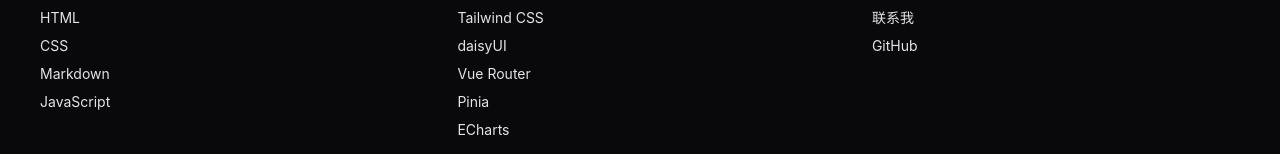
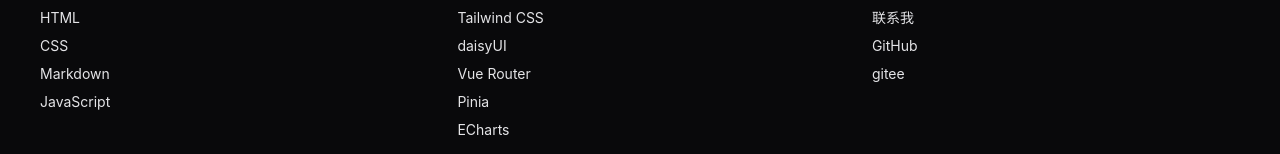
Before and after one commit to yangster33/dls_toolroom, a Vue app: page / in a window 1280 px wide. Shown: the part 1045-1199 px from the top of the page. Built offline with nearby package versions, Linux system fonts and the light colour scheme.

Commit message:
更新git链接

```diff
--- a/src/components/layout/DlsFooter.vue
+++ b/src/components/layout/DlsFooter.vue
@@ -65,8 +65,19 @@
         <a class="link link-hover" href="/about">关于项目</a>
         <a class="link link-hover" href="/docs">使用文档</a>
         <a class="link link-hover" href="mailto:yangster33@outlook.com">联系我</a>
-        <a class="link link-hover" href="https://github.com" target="_blank" rel="noopener"
+        <a
+          class="link link-hover"
+          href="https://github.com/yangster33/dls_toolroom"
+          target="_blank"
+          rel="noopener"
           >GitHub</a
+        >
+        <a
+          class="link link-hover"
+          href="https://gitee.com/yangster/dls_toolroom"
+          target="_blank"
+          rel="noopener"
+          >gitee</a
         >
       </nav>
     </div>
```
